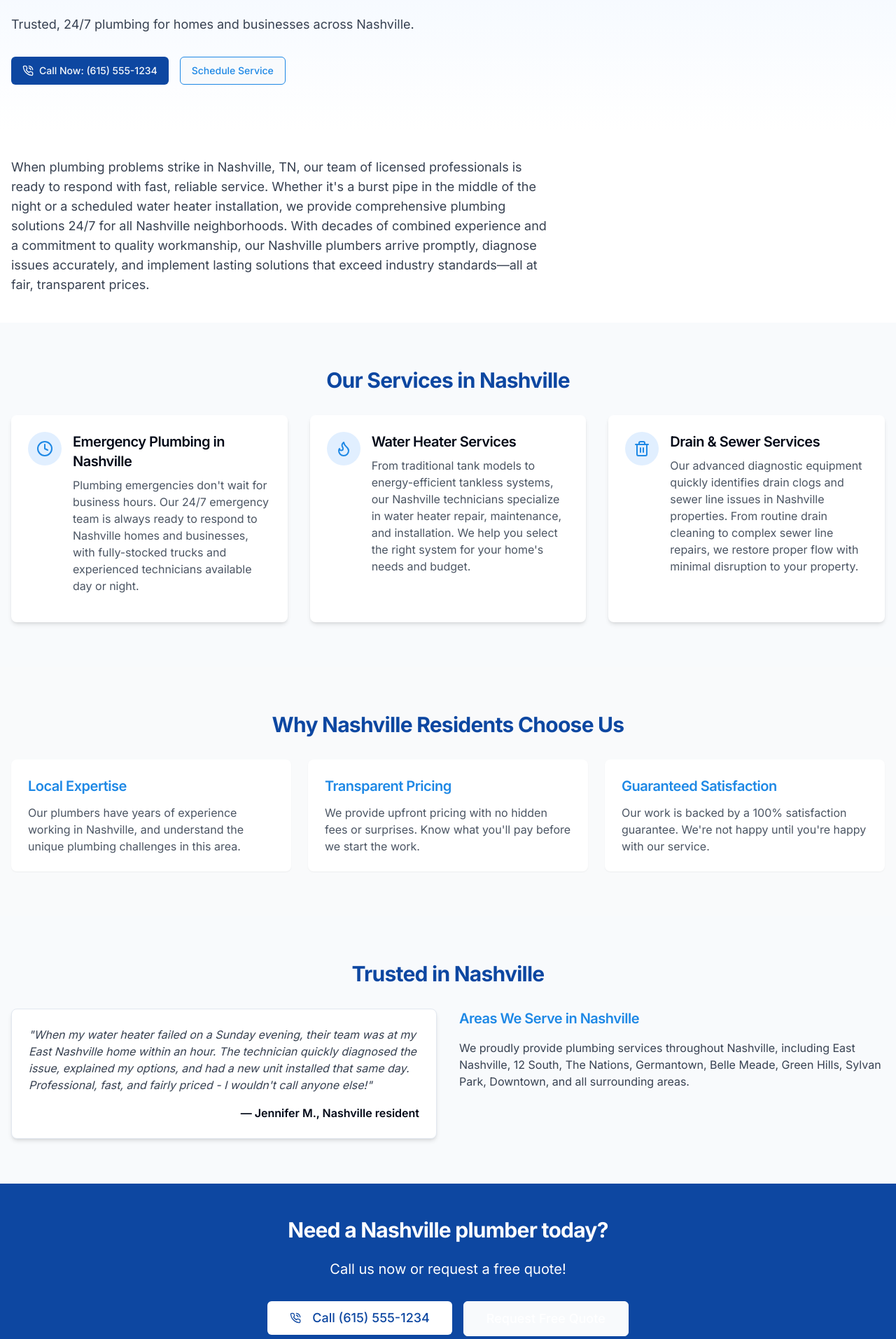
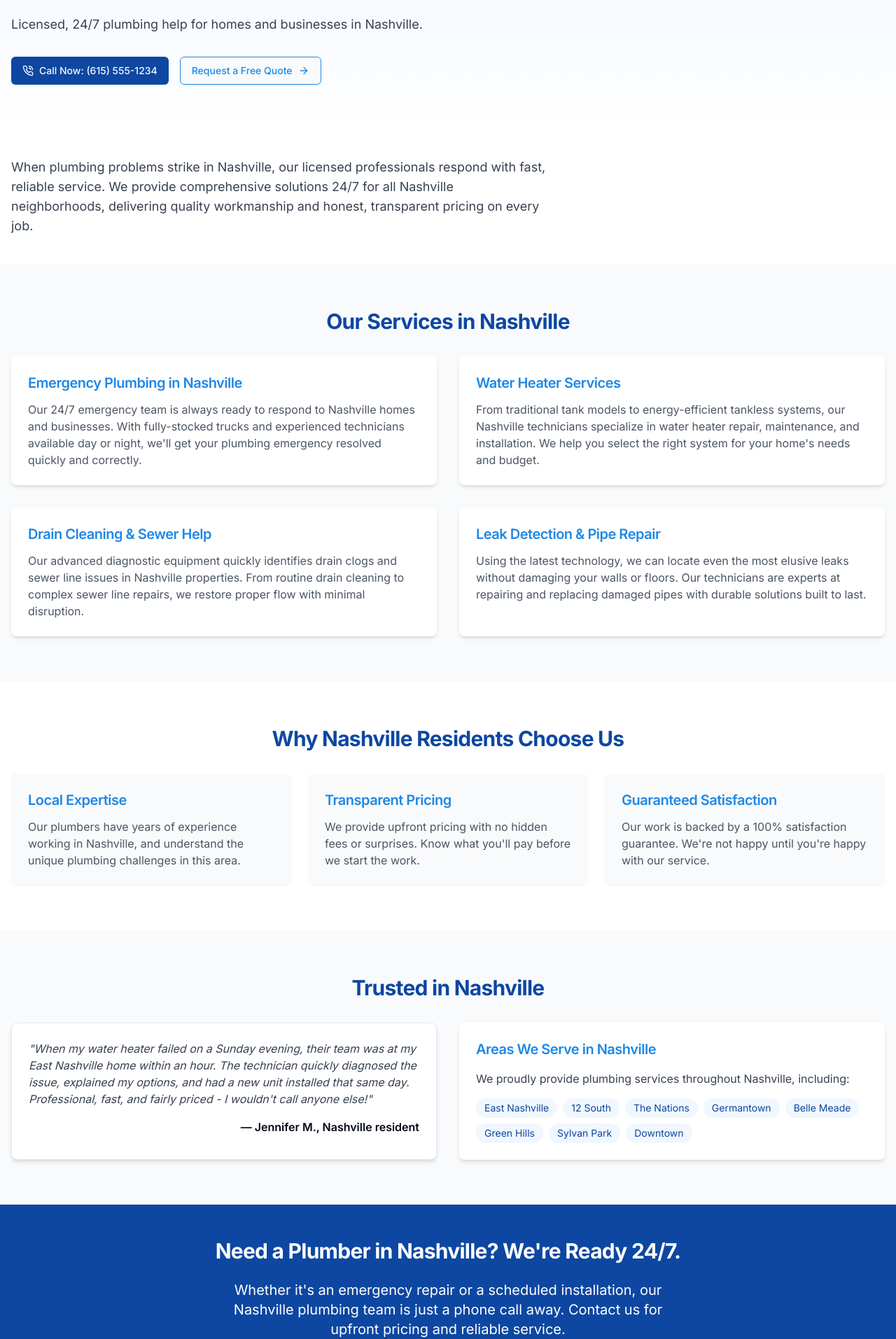
Before and after one commit to TimKJones/above-all-plumbing, a React (Vite) app: page /nashville in a window 1280 px wide. Shown: the part 267-2180 px from the top of the page at 70% size. Built offline with nearby package versions, Linux system fonts and the light colour scheme.

Commit message:
Refactor: Improve Nashville page content
Refactor the Nashville page to improve clarity, flow, and layout.
- Reduced hero section to a clean headline and subheadline.
- Moved intro text to a dedicated section.
- Broke down services into short blurbs.
- Added a closing call-to-action section.

```diff
--- a/src/components/CityPage.tsx
+++ b/src/components/CityPage.tsx
@@ -1,154 +1,127 @@
+
 import React from 'react';
-import { Wrench, PhoneCall, Clock, Droplet, Flame, Trash2 } from 'lucide-react';
+import { PhoneCall, ArrowRight, Clock, Flame, Trash2, Droplet } from 'lucide-react';
 import { Button } from '@/components/ui/button';
 import Navbar from '@/components/Navbar';
 import { Card, CardContent } from '@/components/ui/card';
 
+interface ServiceItem {
+  title: string;
+  description: string;
+}
+
 interface CityPageProps {
   city: string;
+  headline?: string;
+  subheadline?: string;
   introText?: string;
   neighborhoods?: string[];
   testimonial?: {
     name: string;
     text: string;
   };
+  services?: ServiceItem[];
+  ctaHeadline?: string;
+  ctaText?: string;
 }
 
-const CityPage: React.FC<CityPageProps> = ({ city, introText, neighborhoods, testimonial }) => {
-  // Default content for all cities
-  let cityIntroText = `Reliable, high-quality plumbing solutions for ${city} residents and businesses.
-                From emergency repairs to installation projects, we've got you covered.`;
-
-  // Nashville-specific content
-  if (city === "Nashville") {
-    cityIntroText = `When plumbing problems strike in Nashville, TN, our team of licensed professionals is ready to respond with fast, reliable service. Whether it's a burst pipe in the middle of the night or a scheduled water heater installation, we provide comprehensive plumbing solutions 24/7 for all Nashville neighborhoods. With decades of combined experience and a commitment to quality workmanship, our Nashville plumbers arrive promptly, diagnose issues accurately, and implement lasting solutions that exceed industry standards—all at fair, transparent prices.`;
-  }
+const CityPage: React.FC<CityPageProps> = ({
+  city,
+  headline,
+  subheadline,
+  introText,
+  neighborhoods,
+  testimonial,
+  services,
+  ctaHeadline,
+  ctaText
+}) => {
+  // Default values if props aren't provided
+  const defaultHeadline = `Professional Plumbing Services in ${city}`;
+  const defaultSubheadline = `Reliable, high-quality plumbing solutions for ${city} residents and businesses.`;
+  const defaultCtaHeadline = `Need a Plumber in ${city}?`;
+  const defaultCtaText = `Contact us today for professional plumbing services.`;
 
   return (
     <div>
       <Navbar />
       <div className="pt-10">
-        {/* Hero Section - Now with shorter headline and subheadline */}
+        {/* Hero Section - Clean, impactful headline and subheadline */}
         <section className="py-16 bg-gradient-to-b from-blue-50 to-white">
           <div className="container mx-auto px-4">
             <div className="max-w-3xl">
               <h1 className="text-4xl md:text-5xl font-bold text-plumbing-600 mb-4">
-                {city === "Nashville"
-                  ? "Plumbing Services in Nashville, TN"
-                  : `Professional Plumbing Services in ${city}`}
+                {headline || defaultHeadline}
               </h1>
               <p className="text-lg text-gray-700 mb-8">
-                {city === "Nashville"
-                  ? "Trusted, 24/7 plumbing for homes and businesses across Nashville."
-                  : `Reliable, high-quality plumbing solutions for ${city} residents and businesses.`}
+                {subheadline || defaultSubheadline}
               </p>
               <div className="flex flex-col sm:flex-row gap-4">
                 <Button className="bg-plumbing-600 hover:bg-plumbing-700 flex items-center gap-2">
                   <PhoneCall size={18} />
                   <span>Call Now: (615) 555-1234</span>
                 </Button>
-                <Button variant="outline" className="border-plumbing-500 text-plumbing-500 hover:bg-plumbing-50">
-                  Schedule Service
+                <Button variant="outline" className="border-plumbing-500 text-plumbing-500 hover:bg-plumbing-50 flex items-center gap-2">
+                  <span>Request a Free Quote</span>
+                  <ArrowRight size={18} />
                 </Button>
               </div>
             </div>
           </div>
         </section>
 
-        {/* Introduction Section - Moved from hero to its own section */}
-        {city === "Nashville" && (
+        {/* Introduction Section - Dedicated section below hero */}
+        {introText && (
           <section className="py-10 bg-white">
             <div className="container mx-auto px-4">
               <div className="max-w-3xl">
                 <p className="text-lg text-gray-700">
-                  {cityIntroText}
+                  {introText}
                 </p>
               </div>
             </div>
           </section>
         )}
 
-        {/* Local Services Section */}
-        <section className="py-16">
-          <div className="container mx-auto px-4">
-            <h2 className="text-3xl font-bold text-plumbing-600 mb-8 text-center">
-              Our Services in {city}
-            </h2>
-            <div className="grid md:grid-cols-3 gap-8">
-              <div className="bg-white rounded-lg shadow-md p-6 hover:shadow-lg transition-shadow">
-                <div className="flex items-start mb-4">
-                  <div className="bg-plumbing-100 p-3 rounded-full mr-4">
-                    <Clock className="text-plumbing-500" size={24} />
+        {/* Services Section - Clearly structured service blurbs */}
+        {services && services.length > 0 && (
+          <section className="py-16 bg-gray-50">
+            <div className="container mx-auto px-4">
+              <h2 className="text-3xl font-bold text-plumbing-600 mb-8 text-center">
+                Our Services in {city}
+              </h2>
+              <div className="grid md:grid-cols-2 gap-8">
+                {services.map((service, index) => (
+                  <div key={index} className="bg-white rounded-lg shadow-md p-6 hover:shadow-lg transition-shadow">
+                    <h3 className="text-xl font-semibold mb-3 text-plumbing-500">{service.title}</h3>
+                    <p className="text-gray-600">{service.description}</p>
                   </div>
-                  <div>
-                    <h3 className="text-xl font-semibold mb-2">Emergency Plumbing in {city}</h3>
-                    <p className="text-gray-600">
-                      {city === "Nashville"
-                        ? "Plumbing emergencies don't wait for business hours. Our 24/7 emergency team is always ready to respond to Nashville homes and businesses, with fully-stocked trucks and experienced technicians available day or night."
-                        : `We provide 24/7 emergency plumbing services for ${city} residents and businesses, ensuring help is always available when you need it most.`
-                      }
-                    </p>
-                  </div>
-                </div>
-              </div>
-
-              <div className="bg-white rounded-lg shadow-md p-6 hover:shadow-lg transition-shadow">
-                <div className="flex items-start mb-4">
-                  <div className="bg-plumbing-100 p-3 rounded-full mr-4">
-                    <Flame className="text-plumbing-500" size={24} />
-                  </div>
-                  <div>
-                    <h3 className="text-xl font-semibold mb-2">Water Heater Services</h3>
-                    <p className="text-gray-600">
-                      {city === "Nashville"
-                        ? "From traditional tank models to energy-efficient tankless systems, our Nashville technicians specialize in water heater repair, maintenance, and installation. We help you select the right system for your home's needs and budget."
-                        : `We provide comprehensive water heater services in ${city}, including repairs, maintenance, and installation of both traditional and tankless systems.`
-                      }
-                    </p>
-                  </div>
-                </div>
-              </div>
-
-              <div className="bg-white rounded-lg shadow-md p-6 hover:shadow-lg transition-shadow">
-                <div className="flex items-start mb-4">
-                  <div className="bg-plumbing-100 p-3 rounded-full mr-4">
-                    <Trash2 className="text-plumbing-500" size={24} />
-                  </div>
-                  <div>
-                    <h3 className="text-xl font-semibold mb-2">Drain & Sewer Services</h3>
-                    <p className="text-gray-600">
-                      {city === "Nashville"
-                        ? "Our advanced diagnostic equipment quickly identifies drain clogs and sewer line issues in Nashville properties. From routine drain cleaning to complex sewer line repairs, we restore proper flow with minimal disruption to your property."
-                        : `Our team specializes in comprehensive drain and sewer services in ${city}, from routine maintenance to emergency repairs.`
-                      }
-                    </p>
-                  </div>
-                </div>
+                ))}
               </div>
             </div>
-          </div>
-        </section>
+          </section>
+        )}
 
-        {/* Why Choose Us for {city} Section */}
-        <section className="py-16 bg-gray-50">
+        {/* Why Choose Us Section */}
+        <section className="py-16 bg-white">
           <div className="container mx-auto px-4">
             <h2 className="text-3xl font-bold text-plumbing-600 mb-8 text-center">
               Why {city} Residents Choose Us
             </h2>
             <div className="grid md:grid-cols-3 gap-6">
-              <div className="bg-white p-6 rounded-lg shadow-sm">
+              <div className="bg-gray-50 p-6 rounded-lg shadow-sm">
                 <h3 className="text-xl font-semibold mb-3 text-plumbing-500">Local Expertise</h3>
                 <p className="text-gray-600">
                   Our plumbers have years of experience working in {city}, and understand the unique plumbing challenges in this area.
                 </p>
               </div>
-              <div className="bg-white p-6 rounded-lg shadow-sm">
+              <div className="bg-gray-50 p-6 rounded-lg shadow-sm">
                 <h3 className="text-xl font-semibold mb-3 text-plumbing-500">Transparent Pricing</h3>
                 <p className="text-gray-600">
                   We provide upfront pricing with no hidden fees or surprises. Know what you'll pay before we start the work.
                 </p>
               </div>
-              <div className="bg-white p-6 rounded-lg shadow-sm">
+              <div className="bg-gray-50 p-6 rounded-lg shadow-sm">
                 <h3 className="text-xl font-semibold mb-3 text-plumbing-500">Guaranteed Satisfaction</h3>
                 <p className="text-gray-600">
                   Our work is backed by a 100% satisfaction guarantee. We're not happy until you're happy with our service.
@@ -158,16 +131,16 @@ const CityPage: React.FC<CityPageProps> = ({ city, introText, neighborhoods, tes
           </div>
         </section>
 
-        {/* Testimonial and Neighborhoods Section - Only show if city has specific content */}
+        {/* Testimonial and Neighborhoods Section */}
         {(testimonial || neighborhoods) && (
-          <section className="py-16">
+          <section className="py-16 bg-gray-50">
             <div className="container mx-auto px-4">
               <h2 className="text-3xl font-bold text-plumbing-600 mb-8 text-center">
                 Trusted in {city}
               </h2>
               <div className="grid md:grid-cols-2 gap-8">
                 {testimonial && (
-                  <Card className="shadow-md">
+                  <Card className="shadow-md bg-white">
                     <CardContent className="pt-6">
                       <blockquote className="italic text-gray-700 mb-4">
                         "{testimonial.text}"
@@ -178,11 +151,18 @@ const CityPage: React.FC<CityPageProps> = ({ city, introText, neighborhoods, tes
                 )}
 
                 {neighborhoods && neighborhoods.length > 0 && (
-                  <div>
+                  <div className="bg-white p-6 rounded-lg shadow-md">
                     <h3 className="text-xl font-semibold mb-4 text-plumbing-500">Areas We Serve in {city}</h3>
-                    <p className="text-gray-700">
-                      We proudly provide plumbing services throughout {city}, including {neighborhoods.join(', ')}, and all surrounding areas.
+                    <p className="text-gray-700 mb-4">
+                      We proudly provide plumbing services throughout {city}, including:
                     </p>
+                    <div className="flex flex-wrap gap-2">
+                      {neighborhoods.map((neighborhood, index) => (
+                        <span key={index} className="bg-plumbing-50 text-plumbing-600 px-3 py-1 rounded-full text-sm">
+                          {neighborhood}
+                        </span>
+                      ))}
+                    </div>
                   </div>
                 )}
               </div>
@@ -190,18 +170,14 @@ const CityPage: React.FC<CityPageProps> = ({ city, introText, neighborhoods, tes
           </section>
         )}
 
-        {/* CTA Section */}
+        {/* CTA Section - Strong closing call-to-action */}
         <section className="py-12 bg-plumbing-600 text-white">
           <div className="container mx-auto px-4 text-center">
             <h2 className="text-3xl font-bold mb-6">
-              {city === "Nashville"
-                ? "Need a Nashville plumber today?"
-                : `Need a ${city} plumber?`}
+              {ctaHeadline || defaultCtaHeadline}
             </h2>
-            <p className="text-xl mb-8">
-              {city === "Nashville"
-                ? "Call us now or request a free quote!"
-                : "Contact us today for professional plumbing services."}
+            <p className="text-xl mb-8 max-w-2xl mx-auto">
+              {ctaText || defaultCtaText}
             </p>
             <div className="flex flex-col sm:flex-row justify-center gap-4">
               <Button className="bg-white text-plumbing-600 hover:bg-gray-100 text-lg py-6 px-8">
@@ -209,7 +185,7 @@ const CityPage: React.FC<CityPageProps> = ({ city, introText, neighborhoods, tes
                 Call (615) 555-1234
               </Button>
               <Button variant="outline" className="border-white text-white hover:bg-plumbing-700 text-lg py-6 px-8">
-                Request Free Quote
+                Get a Quote
               </Button>
             </div>
           </div>
--- a/src/pages/Nashville.tsx
+++ b/src/pages/Nashville.tsx
@@ -9,18 +9,42 @@ const Nashville = () => {
   ];
 
   const testimonial = {
-    name: 'Jennifer M.',
+    name: "Jennifer M.",
     text: "When my water heater failed on a Sunday evening, their team was at my East Nashville home within an hour. The technician quickly diagnosed the issue, explained my options, and had a new unit installed that same day. Professional, fast, and fairly priced - I wouldn't call anyone else!"
   };
 
-  const introText = "When plumbing problems strike in Nashville, TN, our team of licensed professionals is ready to respond with fast, reliable service. Whether it's a burst pipe in the middle of the night or a scheduled water heater installation, we provide comprehensive plumbing solutions 24/7 for all Nashville neighborhoods. With decades of combined experience and a commitment to quality workmanship, our Nashville plumbers arrive promptly, diagnose issues accurately, and implement lasting solutions that exceed industry standards—all at fair, transparent prices.";
+  const services = [
+    {
+      title: "Emergency Plumbing in Nashville",
+      description: "Our 24/7 emergency team is always ready to respond to Nashville homes and businesses. With fully-stocked trucks and experienced technicians available day or night, we'll get your plumbing emergency resolved quickly and correctly."
+    },
+    {
+      title: "Water Heater Services",
+      description: "From traditional tank models to energy-efficient tankless systems, our Nashville technicians specialize in water heater repair, maintenance, and installation. We help you select the right system for your home's needs and budget."
+    },
+    {
+      title: "Drain Cleaning & Sewer Help",
+      description: "Our advanced diagnostic equipment quickly identifies drain clogs and sewer line issues in Nashville properties. From routine drain cleaning to complex sewer line repairs, we restore proper flow with minimal disruption."
+    },
+    {
+      title: "Leak Detection & Pipe Repair",
+      description: "Using the latest technology, we can locate even the most elusive leaks without damaging your walls or floors. Our technicians are experts at repairing and replacing damaged pipes with durable solutions built to last."
+    }
+  ];
+
+  const introText = "When plumbing problems strike in Nashville, our licensed professionals respond with fast, reliable service. We provide comprehensive solutions 24/7 for all Nashville neighborhoods, delivering quality workmanship and honest, transparent pricing on every job.";
 
   return (
     <CityPage
       city="Nashville"
+      headline="Plumbing Services in Nashville, TN"
+      subheadline="Licensed, 24/7 plumbing help for homes and businesses in Nashville."
       neighborhoods={nashvilleNeighborhoods}
       testimonial={testimonial}
       introText={introText}
+      services={services}
+      ctaHeadline="Need a Plumber in Nashville? We're Ready 24/7."
+      ctaText="Whether it's an emergency repair or a scheduled installation, our Nashville plumbing team is just a phone call away. Contact us for upfront pricing and reliable service."
     />
   );
 };
```
Also changed, not shown: src/pages/Brentwood.tsx (+7 -1 lines), src/pages/Franklin.tsx (+7 -1 lines).
